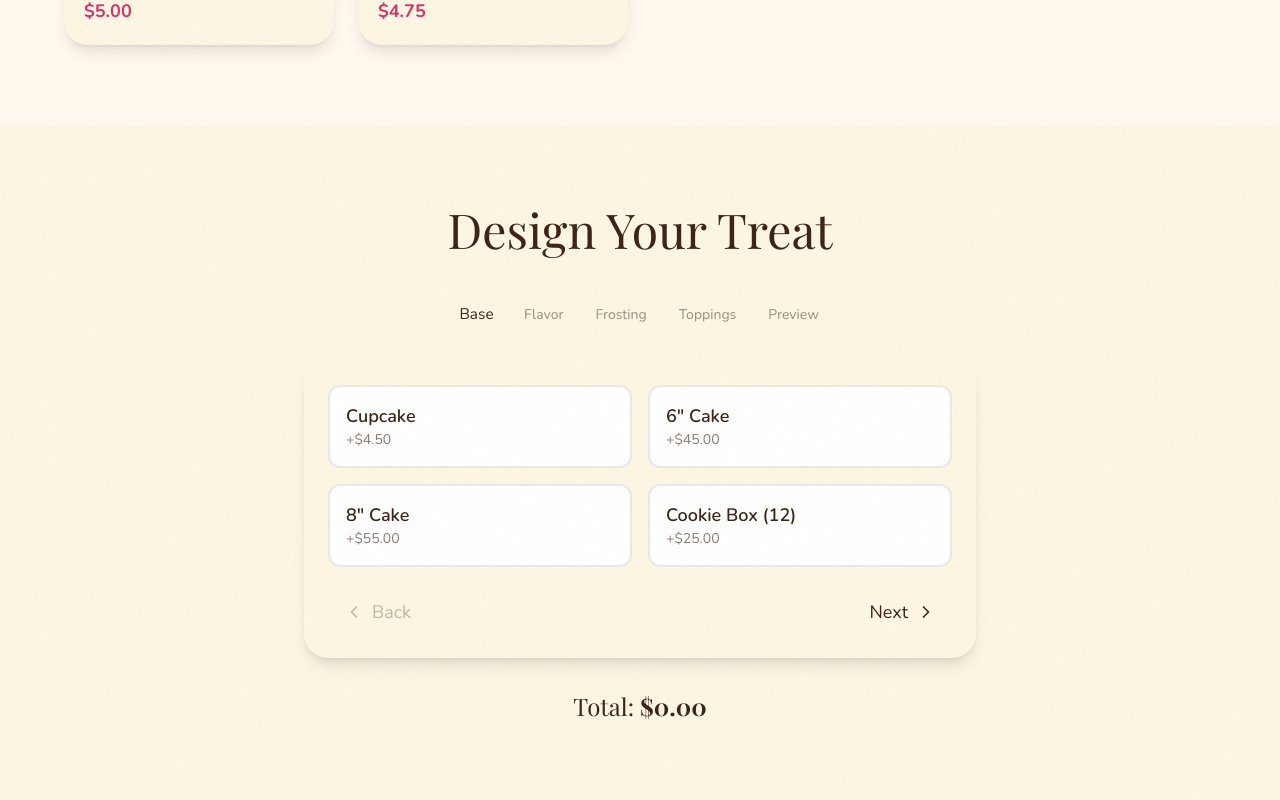
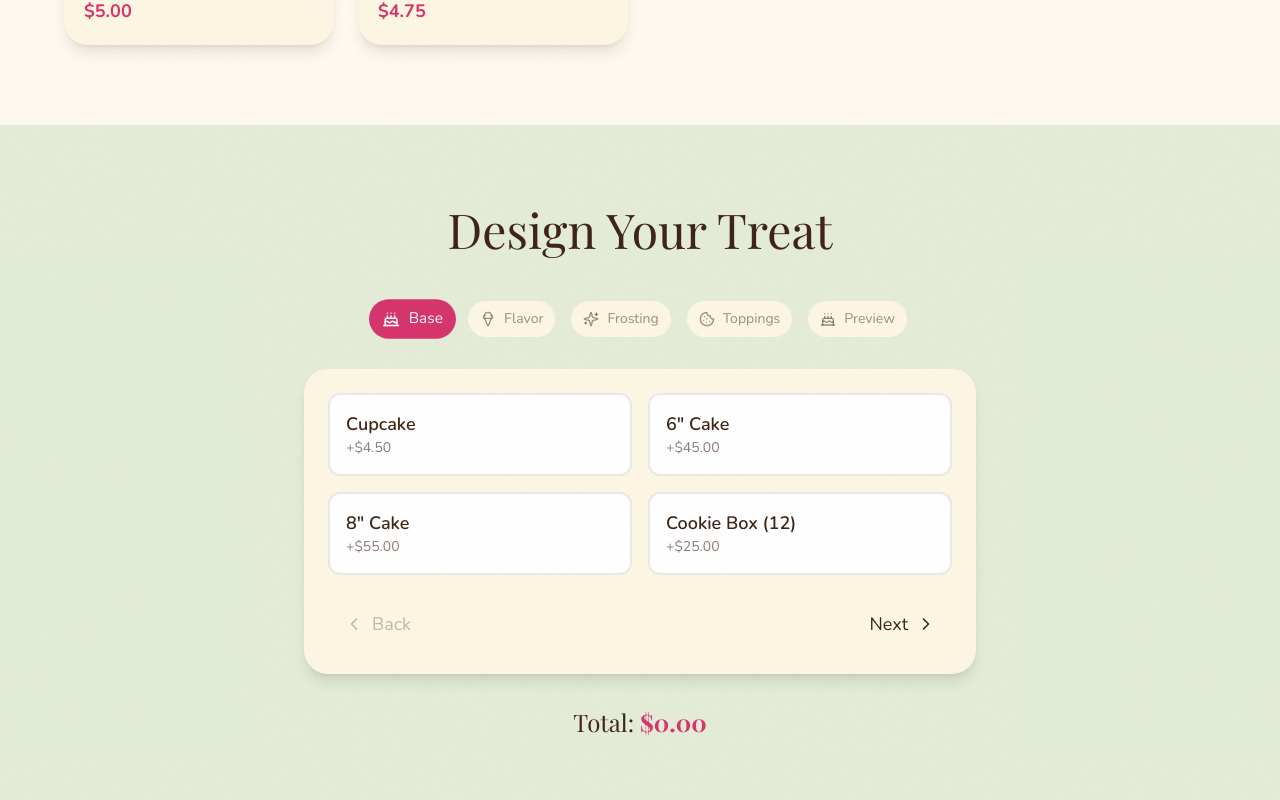
Before and after one commit to Sxurabh/faith-bakes, a Next.js app: page / in a window 1280 px wide. Shown: the part 4320-5120 px from the top of the page. Built offline with nearby package versions, Linux system fonts and the light colour scheme.

Commit message:
feat: improve Customizer with icons and larger touch targets

```diff
--- a/app/sections/Customizer.tsx
+++ b/app/sections/Customizer.tsx
@@ -3,9 +3,15 @@
 import { useState, useEffect, useRef } from 'react';
 import { gsap, ScrollTrigger } from '@/app/lib/gsap';
 import { cn } from '@/app/lib/utils';
-import { ChevronRight, ChevronLeft, ShoppingCart } from 'lucide-react';
+import { ChevronRight, ChevronLeft, ShoppingCart, Cake, IceCream, Cookie, Sparkles } from 'lucide-react';
 
-const STEPS = ['Base', 'Flavor', 'Frosting', 'Toppings', 'Preview'];
+const STEPS = [
+  { name: 'Base', icon: Cake },
+  { name: 'Flavor', icon: IceCream },
+  { name: 'Frosting', icon: Sparkles },
+  { name: 'Toppings', icon: Cookie },
+  { name: 'Preview', icon: Cake },
+];
 
 const OPTIONS = {
   base: [
@@ -94,7 +100,7 @@ export default function Customizer() {
   }, []);
 
   const handleSelect = (value: string) => {
-    const key = STEPS[currentStep].toLowerCase();
+    const key = STEPS[currentStep].name.toLowerCase();
     if (key === 'toppings') {
       const current = selections.toppings as string[];
       if (current.includes(value)) {
@@ -113,7 +119,7 @@ export default function Customizer() {
   const handleNext = () => setCurrentStep(c => Math.min(c + 1, STEPS.length - 1));
   const handlePrev = () => setCurrentStep(c => Math.max(c - 1, 0));
 
-  const currentKey = STEPS[currentStep].toLowerCase();
+  const currentKey = STEPS[currentStep].name.toLowerCase();
   const currentOptions = OPTIONS[currentKey as keyof typeof OPTIONS] || [];
   const isSelected = (value: string) => {
     const sel = selections[currentKey];
@@ -122,79 +128,81 @@ export default function Customizer() {
   };
 
   return (
-    <section ref={sectionRef} id="customizer" className="py-20 px-6 bg-mint/20">
+    <section ref={sectionRef} id="customizer" className="py-20 px-6 bg-soft-sage/30">
       <h2
         ref={headingRef}
-        className="font-playfair text-4xl md:text-5xl text-center text-chocolate mb-12"
+        className="font-playfair text-4xl md:text-5xl text-center text-deep-chocolate mb-12"
       >
         Design Your Treat
       </h2>
 
       <div className="max-w-2xl mx-auto">
-        {/* Progress Steps */}
-        <div className="flex justify-center gap-2 mb-8 flex-wrap">
-          {STEPS.map((step, index) => (
+        <div className="flex justify-center gap-2 md:gap-4 mb-8 flex-wrap">
+          {STEPS.map((step, index) => {
+            const Icon = step.icon;
+            return (
               <div
-              key={step}
+                key={step.name}
                 className={cn(
-                'px-3 py-1 rounded-full font-nunito text-sm transition-all',
+                  'flex items-center gap-2 px-3 py-2 rounded-full font-nunito text-sm transition-all',
                   index === currentStep
-                  ? 'bg-soft-pink text-chocolate scale-110'
+                    ? 'bg-raspberry text-white scale-110'
                     : index < currentStep
-                  ? 'bg-mint text-chocolate'
-                  : 'bg-cream text-chocolate/50'
+                    ? 'bg-honey-gold text-deep-chocolate'
+                    : 'bg-soft-cream text-deep-chocolate/50'
                 )}
               >
-              {step}
+                <Icon className="w-4 h-4" />
+                <span className="hidden md:inline">{step.name}</span>
               </div>
-          ))}
+            );
+          })}
         </div>
 
-        {/* Options */}
-        <div className="bg-cream rounded-3xl p-6 shadow-lg">
+        <div className="bg-soft-cream rounded-3xl p-6 shadow-lg">
           {currentStep === 4 ? (
             <div className="space-y-4">
-              <h3 className="font-playfair text-xl text-chocolate mb-4">Your Custom Creation</h3>
+              <h3 className="font-playfair text-xl text-deep-chocolate mb-4">Your Custom Creation</h3>
 
               {selections.base && (
-                <div className="flex justify-between py-2 border-b border-chocolate/10">
-                  <span className="text-chocolate/70">Base</span>
-                  <span className="font-semibold text-chocolate">{selections.base}</span>
+                <div className="flex justify-between py-2 border-b border-deep-chocolate/10">
+                  <span className="text-deep-chocolate/70">Base</span>
+                  <span className="font-semibold text-deep-chocolate">{selections.base}</span>
                 </div>
               )}
               {selections.flavor && (
-                <div className="flex justify-between py-2 border-b border-chocolate/10">
-                  <span className="text-chocolate/70">Flavor</span>
-                  <span className="font-semibold text-chocolate">{selections.flavor}</span>
+                <div className="flex justify-between py-2 border-b border-deep-chocolate/10">
+                  <span className="text-deep-chocolate/70">Flavor</span>
+                  <span className="font-semibold text-deep-chocolate">{selections.flavor}</span>
                 </div>
               )}
               {selections.frosting && (
-                <div className="flex justify-between py-2 border-b border-chocolate/10">
-                  <span className="text-chocolate/70">Frosting</span>
-                  <span className="font-semibold text-chocolate">{selections.frosting}</span>
+                <div className="flex justify-between py-2 border-b border-deep-chocolate/10">
+                  <span className="text-deep-chocolate/70">Frosting</span>
+                  <span className="font-semibold text-deep-chocolate">{selections.frosting}</span>
                 </div>
               )}
               {(selections.toppings as string[]).length > 0 && (
-                <div className="flex justify-between py-2 border-b border-chocolate/10">
-                  <span className="text-chocolate/70">Toppings</span>
-                  <span className="font-semibold text-chocolate">{(selections.toppings as string[]).join(', ')}</span>
+                <div className="flex justify-between py-2 border-b border-deep-chocolate/10">
+                  <span className="text-deep-chocolate/70">Toppings</span>
+                  <span className="font-semibold text-deep-chocolate">{(selections.toppings as string[]).join(', ')}</span>
                 </div>
               )}
 
               <div className="flex justify-between py-2 mt-4">
-                <span className="font-playfair text-lg text-chocolate">Total</span>
-                <span className="font-bold text-mint text-xl">${(getPrice() / 100).toFixed(2)}</span>
+                <span className="font-playfair text-lg text-deep-chocolate">Total</span>
+                <span className="font-bold text-raspberry text-xl">${(getPrice() / 100).toFixed(2)}</span>
               </div>
 
               <button
                 onClick={() => window.location.href = '#contact'}
-                className="w-full mt-4 px-6 py-3 bg-soft-pink text-chocolate rounded-full font-semibold hover:bg-gold transition-colors"
+                className="w-full mt-4 px-6 py-4 bg-raspberry text-white rounded-full font-semibold hover:bg-honey-gold transition-colors"
               >
                 Contact to Order
               </button>
             </div>
           ) : (
-            <div className="grid grid-cols-2 gap-4">
+            <div className="grid grid-cols-2 gap-3 md:gap-4">
               {currentOptions.map((option) => {
               const optionName = typeof option === 'string' ? option : option.name;
               const optionPrice = typeof option === 'object' ? option.price : 0;
@@ -204,15 +212,15 @@ export default function Customizer() {
                   key={optionName}
                   onClick={() => handleSelect(optionName)}
                   className={cn(
-                    'p-4 rounded-xl border-2 transition-all text-left',
+                    'p-4 rounded-xl border-2 transition-all text-left min-h-[56px] flex flex-col justify-center',
                     isSelected(optionName)
-                      ? 'border-gold bg-gold/20 scale-105'
-                      : 'border-chocolate/10 bg-white hover:border-soft-pink'
+                      ? 'border-raspberry bg-raspberry/10 scale-105'
+                      : 'border-deep-chocolate/10 bg-white hover:border-raspberry hover:bg-raspberry/5'
                   )}
                 >
-                  <span className="font-semibold text-chocolate">{optionName}</span>
+                  <span className="font-semibold text-deep-chocolate">{optionName}</span>
                   {optionPrice > 0 && (
-                    <span className="block text-sm text-chocolate/60">
+                    <span className="text-sm text-deep-chocolate/60">
                       +${(optionPrice / 100).toFixed(2)}
                     </span>
                   )}
@@ -222,16 +230,15 @@ export default function Customizer() {
             </div>
           )}
 
-          {/* Navigation */}
           <div className="flex justify-between mt-6">
             <button
               onClick={handlePrev}
               disabled={currentStep === 0}
               className={cn(
-                'flex items-center gap-2 px-4 py-2 rounded-full transition-colors',
+                'flex items-center gap-2 px-4 py-3 rounded-full transition-colors',
                 currentStep === 0
-                  ? 'text-chocolate/30 cursor-not-allowed'
-                  : 'text-chocolate hover:bg-soft-pink/20'
+                  ? 'text-deep-chocolate/30 cursor-not-allowed'
+                  : 'text-deep-chocolate hover:bg-raspberry/20'
               )}
             >
               <ChevronLeft className="w-5 h-5" />
@@ -241,10 +248,10 @@ export default function Customizer() {
               onClick={handleNext}
               disabled={currentStep === STEPS.length - 1}
               className={cn(
-                'flex items-center gap-2 px-4 py-2 rounded-full transition-colors',
+                'flex items-center gap-2 px-4 py-3 rounded-full transition-colors',
                 currentStep === STEPS.length - 1
-                  ? 'text-chocolate/30 cursor-not-allowed'
-                  : 'text-chocolate hover:bg-soft-pink/20'
+                  ? 'text-deep-chocolate/30 cursor-not-allowed'
+                  : 'text-deep-chocolate hover:bg-raspberry/20'
               )}
             >
               Next
@@ -253,13 +260,12 @@ export default function Customizer() {
           </div>
         </div>
 
-        {/* Price Display */}
         <div className="text-center mt-8">
-          <p className="font-playfair text-2xl text-chocolate">
-            Total: <span className="text-mint font-bold">${(displayPrice / 100).toFixed(2)}</span>
+          <p className="font-playfair text-2xl text-deep-chocolate">
+            Total: <span className="text-raspberry font-bold">${(displayPrice / 100).toFixed(2)}</span>
           </p>
           {currentStep === STEPS.length - 1 && (
-            <button className="mt-4 px-8 py-3 bg-soft-pink text-chocolate rounded-full font-semibold flex items-center gap-2 mx-auto hover:bg-gold transition-colors">
+            <button className="mt-4 px-8 py-4 bg-raspberry text-white rounded-full font-semibold flex items-center gap-2 mx-auto hover:bg-honey-gold transition-colors">
               <ShoppingCart className="w-5 h-5" />
               Add to Cart
             </button>
```
Lines whose indentation alone changed are shown as unchanged.
